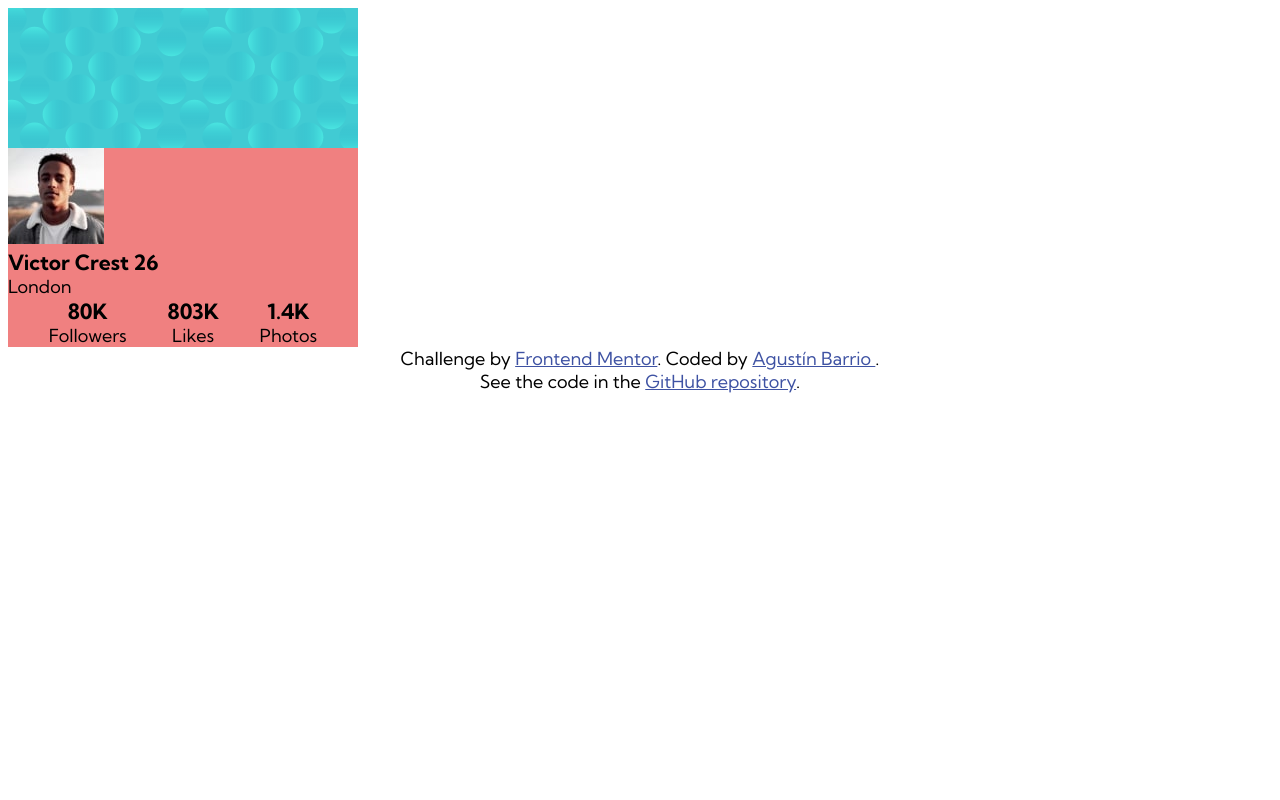
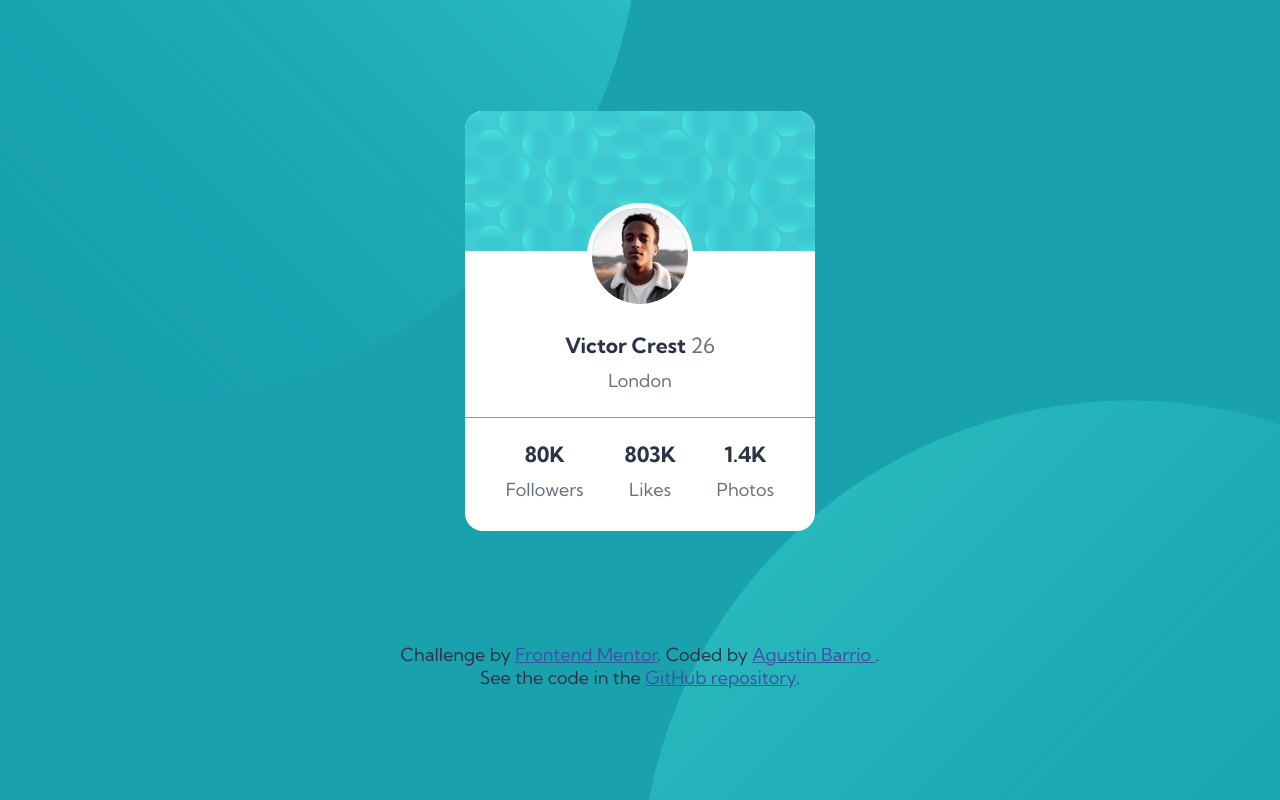
Before and after one commit to agusbarrio/Profile-card-component, a plain HTML site: page index.html in a window 1280 px wide. Drawn offline with Linux system fonts and the light colour scheme.

Commit message:
styles of card, styles of background, meta tags

```diff
--- a/index.html
+++ b/index.html
@@ -11,13 +11,32 @@
 
   <link rel="icon" type="image/png" sizes="32x32" href="./images/favicon-32x32.png">
 
+
+  <!-- HTML Meta Tags -->
+  <link rel="canonical" href="https://agusbarrio.github.io/Profile-card-component/">
   <title>Profile card component</title>
+  <meta name="description" content="Tarjeta de perfil hecha con HTML y CSS">
+  <!-- Facebook Meta Tags -->
+  <meta property="og:url" content="https://agusbarrio.github.io/Profile-card-component/">
+  <meta property="og:type" content="website">
+  <meta property="og:title" content="Profile card component">
+  <meta property="og:description" content="Tarjeta de perfil hecha con HTML y CSS">
+  <meta property="og:image" content="https://agusbarrio.github.io/Profile-card-component/images/desktop-design.jpg">
 
-  <!-- Feel free to remove these styles or customise in your own stylesheet 👍 -->
-
+  <!-- Twitter Meta Tags -->
+  <meta name="twitter:card" content="summary_large_image">
+  <meta property="twitter:domain" content="agusbarrio.github.io">
+  <meta property="twitter:url" content="https://agusbarrio.github.io/Profile-card-component/">
+  <meta name="twitter:title" content="Profile card component">
+  <meta name="twitter:description" content="Tarjeta de perfil hecha con HTML y CSS">
+  <meta name="twitter:image" content="https://agusbarrio.github.io/Profile-card-component/images/desktop-design.jpg">
 </head>
 
 <body>
+  <div class="bg-body">
+    <img src="images/bg-pattern-top.svg" alt="">
+    <img src="images/bg-pattern-bottom.svg" alt="">
+  </div>
   <main>
     <div class="profile-card">
       <div class="bg-pattern">
@@ -29,7 +48,7 @@
           <h3>Victor Crest <span>26</span></h3>
           <p>London</p>
         </div>
-      </div>
+        <hr>
         <div class="profile-stats">
           <div>
             <h3>80K</h3>
@@ -44,6 +63,9 @@
             <p>Photos</p>
           </div>
         </div>
+      </div>
+
+
     </div>
   </main>
 
--- a/styles.css
+++ b/styles.css
@@ -18,21 +18,93 @@ html {
   box-sizing: inherit;
 }
 
+body {
+  margin: 0;
+  display: flex;
+  flex-direction: column;
+  justify-content: space-evenly;
+  min-height: 100vh;
+  align-items: center;
+}
 h3,
 p {
   margin: 0;
 }
-/* Main */
+/*Body*/
+.bg-body {
+  display: flex;
+  width: 100vw;
+  justify-content: center;
+  align-items: center;
+  position: fixed;
+  z-index: -1;
+  background-color: var(--dark-cyan);
+}
+
+.bg-body img:first-child {
+  transform: translateY(-50%);
+}
+.bg-body img:last-child {
+  transform: translateY(50%);
+}
 /* Card styles */
 .profile-card {
-  background-color: lightcoral;
-  width: max-content;
+  border-radius: 1rem 1rem 1rem 1rem;
+  background-color: white;
+  min-width: min-content;
+  width: 95vw;
+  max-width: max-content;
+  color: var(--very-dark-desaturated-blue);
 }
 
+.bg-pattern {
+  border-radius: 1rem 1rem 0 0;
+}
 .bg-pattern img {
+  max-width: 100%;
   display: block;
+  border-radius: 1rem 1rem 0 0;
 }
 
+.data-container {
+  position: relative;
+  top: -48px;
+  height: 280px;
+}
+.data-container * {
+  line-height: 2rem;
+}
+
+.data-content {
+  display: flex;
+  flex-direction: column;
+  justify-content: center;
+  align-items: center;
+  text-align: center;
+  font-weight: 700;
+}
+
+.data-content img {
+  margin-bottom: 1rem;
+}
+
+.data-container span,
+.data-container p {
+  font-weight: 400;
+  color: var(--dark-grayish-blue);
+}
+
+.data-content img {
+  border-radius: 50%;
+  border: thick solid white;
+}
+
+.data-container hr {
+  border-width: 0;
+  height: 1px;
+  background-color: var(--dark-gray);
+  margin: 1rem 0;
+}
 .profile-stats {
   display: flex;
   justify-content: space-evenly;
@@ -44,10 +116,11 @@ p {
   justify-content: space-between;
   align-items: center;
 }
+
 /* Footer */
 .attribution {
   width: 100%;
-  color: var(--soft-blue);
+  color: var(--very-dark-desaturated-blue);
   font-size: 1rem;
   text-align: center;
 }
```
Also changed, not shown: design/desktop-preview.jpg (deleted), design/mobile-design.jpg (deleted), images/desktop-design.jpg (renamed from design/desktop-design.jpg), 4 other files. Lines whose indentation alone changed are shown as unchanged.
